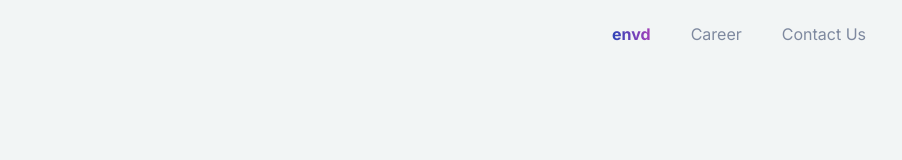
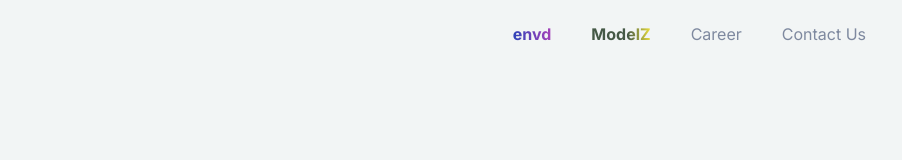
Before and after one commit to tensorchord/tensorchord.github.io, a plain HTML site: page index.html in a window 1280 px wide. Shown: the top 160 px of the page, 254-1156 px from the left. Drawn offline with Linux system fonts and the light colour scheme.

Commit message:
add modelz link (#6)
Signed-off-by: Keming <kemingyang@tensorchord.ai>

```diff
--- a/index.html
+++ b/index.html
@@ -21,6 +21,10 @@
         <div class="items">
             <a href="https://envd.tensorchord.ai/" class="envd">
                 <p>envd</p>
+            </a>
+
+            <a href="https://modelz.ai/" class="modelz">
+                <p>ModelZ</p>
             </a>
 
             <a href="mailto:hr@tensorchord.ai" class="career">
--- a/style.css
+++ b/style.css
@@ -62,7 +62,16 @@ nav {
     -webkit-text-fill-color: transparent;
     background-clip: text;
     cursor: pointer;
+}
 
+.modelz {
+    font-style: normal;
+    font-weight: 600;
+    background: linear-gradient(84.89deg, #455946 60%, #E6DB3D 95%);
+    -webkit-background-clip: text;
+    -webkit-text-fill-color: transparent;
+    background-clip: text;
+    cursor: pointer;
 }
 
 .items>a {
```
